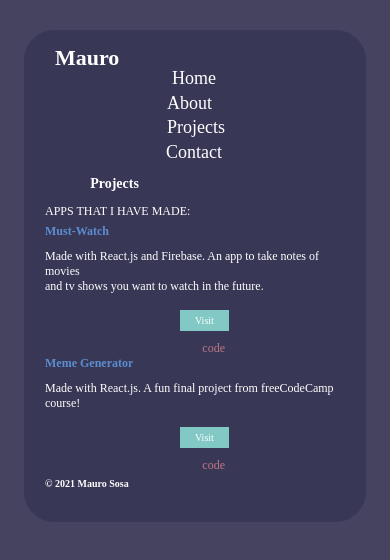
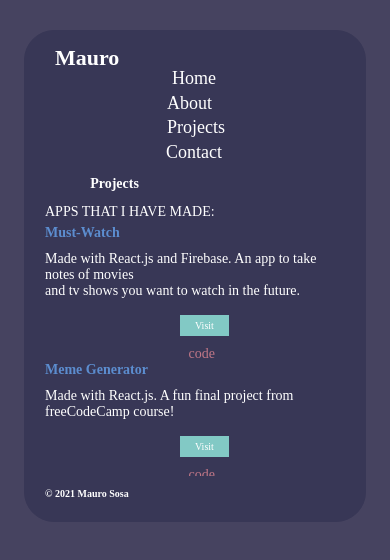
Before and after one commit to maureSs/maurososa-OLD, a React (Create React App) app: page /projects in a window 390 px wide. Shown: the top 560 px of the page. Built offline with nearby package versions, Linux system fonts and the light colour scheme.

Commit message:
website commit

```diff
--- a/src/index.css
+++ b/src/index.css
@@ -10,7 +10,6 @@ body {
   body {
     background-image: none;
     background-color: #464360;
-    overflow: auto;
   }
 }
 @media (min-width: 769px) and (max-width: 1400px) {
@@ -107,7 +106,7 @@ body {
 }
 @media (max-width: 480px) {
   .navbar h4 {
-    padding-top: 215px;
+    padding-top: 225px;
     font-size: 10px;
   }
 }
@@ -426,7 +425,7 @@ body {
   .projects-container {
     width: 450px;
     height: 300px;
-    font-size: 12px;
+    font-size: 14px;
     margin-left: -150px;
     margin-top: 125px;
     overflow: auto;
@@ -628,7 +627,7 @@ body {
 @media (max-width: 480px) {
   .code-style {
     float: right;
-    margin-right: 120px;
+    margin-right: 130px;
   }
 }
 
```
